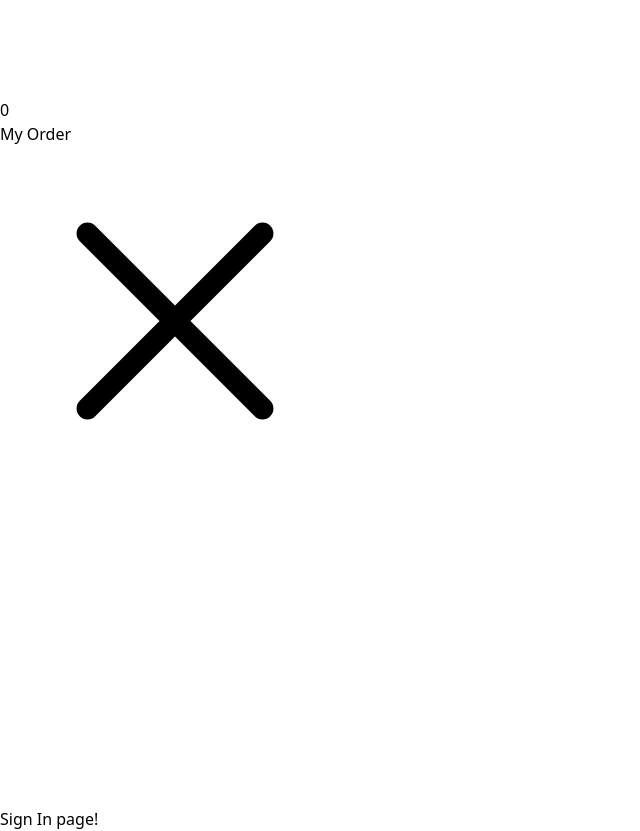
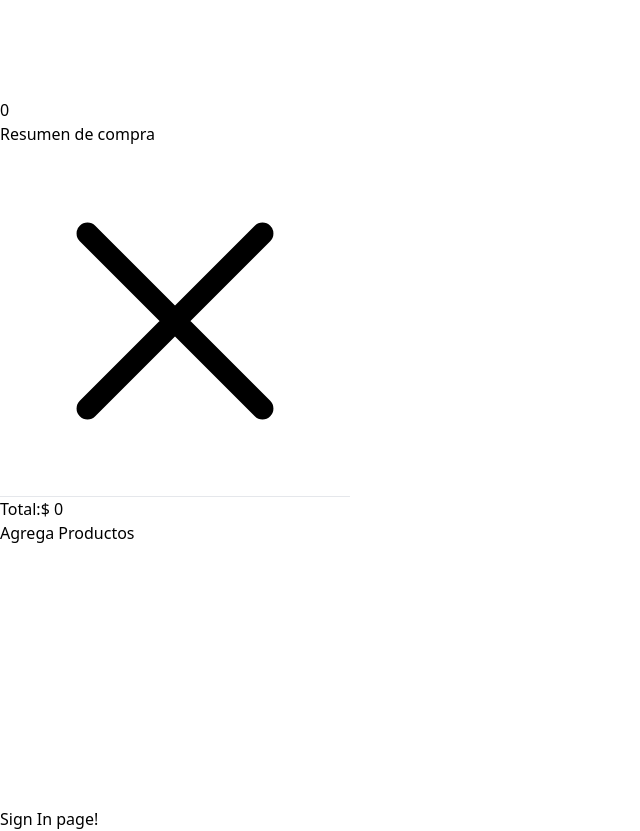
Before and after one commit to josesalopasog/mercadofake-web, a React (Vite) app: page /sign-in in a window 1280 px wide. Shown: the part 2820-3651 px from the top of the page, without its empty margins (0-640 px from the left). Built offline with nearby package versions, Linux system fonts and the light colour scheme.

Commit message:
Creating the create order feature of the CartSideMenu

```diff
--- a/src/Components/Card/index.jsx
+++ b/src/Components/Card/index.jsx
@@ -1,6 +1,7 @@
 import { useContext } from "react"
 import { ShoppingCartIcon, CheckCircleIcon } from "@heroicons/react/24/outline"
 import CartContext from "../../Context/CartContext"
+import { usdToCop } from "../../Utils/usdToCop"
 
 const Card = (data) => {
     const context = useContext( CartContext)
@@ -19,7 +20,7 @@ const Card = (data) => {
         console.log('CART: ', context.cartProducts);
     }
 
-    const shoppingButton = (id) => {
+    const addProductButton = (id) => {
         const isInCart = context.cartProducts.filter(product => product.id === id).length > 0
 
         if (isInCart) {
@@ -50,18 +51,18 @@ const Card = (data) => {
 
     return(
         <div
-            className="bg-white cursor-pointer w-56 h-90 rounded-lg flex flex-col"
+            className="bg-white cursor-pointer w-56 h-56 rounded-lg flex flex-col"
             onClick={() => showProduct(data.data)}
         >
             <figure className="relative mb-2 w-full h-4/5">
                 <span className="absolute bottom-0 left-0 rounded-lg bg-slate-600/30 text-white text-sm m-2 px-3 py-0.3">{data.data.category.name}</span>
-                <img className="w-full h-full object-cover" src={data.data.images[0]} alt={data.data.title} />
+                <img className="w-full h-full object-scale-down rounded-lg" src={data.data.images[0]} alt={data.data.title} />
             </figure>
             <div>
                 <p className="text-sm font-light h-[45px] ">{data.data.title}</p>
-                <p className="text-[20px] font-medium">${data.data.price}.000 COP</p>
+                <p className="text-[20px] font-medium">{usdToCop(data.data.price)}</p>
             </div>
-            {shoppingButton(data.data.id)}
+            {addProductButton(data.data.id)}
             <p className="mt-2 mb-2 text-green-600 text-[14px] font-bold">Envío gratis</p>
         </div>
     )
--- a/src/Components/CartSideMenu/index.jsx
+++ b/src/Components/CartSideMenu/index.jsx
@@ -3,6 +3,8 @@ import { XMarkIcon } from "@heroicons/react/24/outline"
 import { useContext } from 'react'
 import CartContext from '../../Context/CartContext'
 import OrderCard from '../OrderCard'
+import { totalPrice } from '../../Utils/totalPrice'
+import { usdToCop } from '../../Utils/usdToCop'
 
 const CartSideMenu = () => {
     const context = useContext(CartContext);
@@ -13,12 +15,48 @@ const CartSideMenu = () => {
         context.setCount(context.count -1);
     }
 
+    const handleCheckout = () => {
+        const orderToAdd = {
+            date: '09.01.25',
+            products: context.cartProducts,
+            totalProducts: context.cartProducts.length,
+            totalPrice: totalPrice(context.cartProducts)
+        }
+        context.setOrder([...context.order, orderToAdd]);
+        context.setCartProducts([]);
+        context.setCount(0);
+    }
+
+    const checkoutShoppingButton = () => {
+        const areProductsInCart = context.count === 0;
+
+        if (areProductsInCart) {
+            return(
+                <button
+                    className="bg-blue-100 text-blue-500 font-bold w-[100%] h-[35px] rounded-lg mt-10 mb-2 flex justify-center p-1"
+                    onClick={context.closeCartSideMenu}
+                >
+                    <span className="mr-2">Agrega Productos </span>
+                </button>
+            )
+        }else{
+            return(
+                <button
+                    className="bg-blue-500 text-white font-bold w-[100%] h-[35px] rounded-lg mt-10 mb-2 flex justify-center p-1"
+                    onClick={()=>handleCheckout()}
+                >
+                    <span className="mr-2">Finalizar Compra </span>
+                </button>
+            )
+        }
+    }
+
     return(
         <div
             className={`${context.isCartSideMenuOpen ? 'flex' : 'hidden'} side-menu flex-col fixed right-0 border border-black rounded-lg bg-white p-6 `}
         >
             <div className="flex justify-between items-center">
-                <h2 className='font-medium text-xl'>My Order</h2>
+                <h2 className='font-medium text-xl'>Resumen de compra</h2>
                 <div
                     className='cursor-pointer'
                     onClick={() => context.closeCartSideMenu()}
@@ -26,7 +64,7 @@ const CartSideMenu = () => {
                     <XMarkIcon className="size-6 text-black"/>
                 </div>
             </div>
-            <div className='overflow-y-scroll'>
+            <div className='overflow-y-scroll flex-1'>
                 {
                     context.cartProducts.map(product => (
                         <OrderCard
@@ -40,7 +78,14 @@ const CartSideMenu = () => {
                     ))
                 }
             </div>
-
+            <div className='mt-8'>
+                <hr className='mb-4'/>
+                <p className='flex justify-between font-bold text-[22px]'>
+                    <span>Total:</span>
+                    <span>{usdToCop(totalPrice(context.cartProducts))} </span>
+                </p>
+            </div>
+            {checkoutShoppingButton()}
         </div>
     )
 }
--- a/src/Components/OrderCard/index.jsx
+++ b/src/Components/OrderCard/index.jsx
@@ -1,5 +1,6 @@
 import { XMarkIcon } from "@heroicons/react/24/outline"
 import PropTypes from "prop-types";
+import { usdToCop } from "../../Utils/usdToCop";
 
 const OrderCard = ({ id, title, imageURL, price, handleDelete }) => {
 
@@ -14,13 +15,13 @@ const OrderCard = ({ id, title, imageURL, price, handleDelete }) => {
     return(
         <div className="flex justify-between items-center my-4">
             <div className="flex items-center gap-2">
-                <figure className="w-20 h-20">
-                    <img className="w-full h-full object-cover" src={imageURL} alt={title} />
+                <figure className="w-20 h-20 ">
+                    <img className="w-full h-full object-scale-down" src={imageURL} alt={title} />
                 </figure>
                 <p className="text-sm font-light">{title}</p>
+                <p className="text-lg font-medium">{usdToCop(price)}</p>
             </div>
             <div className="flex items-center gap-2 cursor-pointer">
-                <p className="text-lg font-medium">{price}</p>
                 <XMarkIcon
                     className="size-6 text-black"
                     onClick={() => handleDelete(id)}
--- a/src/Context/CartProvider/index.jsx
+++ b/src/Context/CartProvider/index.jsx
@@ -23,6 +23,9 @@ export const CartProvider = ( { children }) => {
     //Shopping Cart · Add products to cart
     const [cartProducts, setCartProducts] = useState([]);
 
+    //Shopping Cart · Order
+    const [order, setOrder] = useState([]);
+
     CartProvider.propTypes = {
         children: PropTypes.node.isRequired,
     }
@@ -40,7 +43,9 @@ export const CartProvider = ( { children }) => {
             setCartProducts,
             isCartSideMenuOpen,
             openCartSideMenu,
-            closeCartSideMenu
+            closeCartSideMenu,
+            order,
+            setOrder
         }}>
             {children}
         </CartContext.Provider>
--- /dev/null
+++ b/src/Utils/totalPrice/index.js
@@ -0,0 +1,14 @@
+/**
+ * This function calculates total price of a new order
+ * @param {Array} products cartProduct: Array of objects
+ * @returns {Number} Total Price
+ */
+
+
+export const totalPrice = (products) => {
+    let total = 0;
+    products.forEach(product => {
+        total += product.price;
+    });
+    return total;
+}
--- /dev/null
+++ b/src/Utils/usdToCop/index.js
@@ -0,0 +1,15 @@
+/**
+ * This function give a number in COP for prices.
+ * @param {Number} amount The number you want in COP format
+ * @param {Boolean} showDecimals True if you want to show decimals
+ * @returns {String} Returns the number in COP format
+ */
+
+export const usdToCop = (amount, showDecimals = false) => {
+    return new Intl.NumberFormat('es-CO', {
+        style: 'currency',
+        currency: 'COP',
+        minimumFractionDigits: showDecimals ? 2 : 0, // Mostrar o eliminar decimales
+        maximumFractionDigits: showDecimals ? 2 : 0, // Control máximo de decimales
+    }).format(amount*4300);
+}
```
Also changed, not shown: src/Products/products.json (+4 -4 lines).
